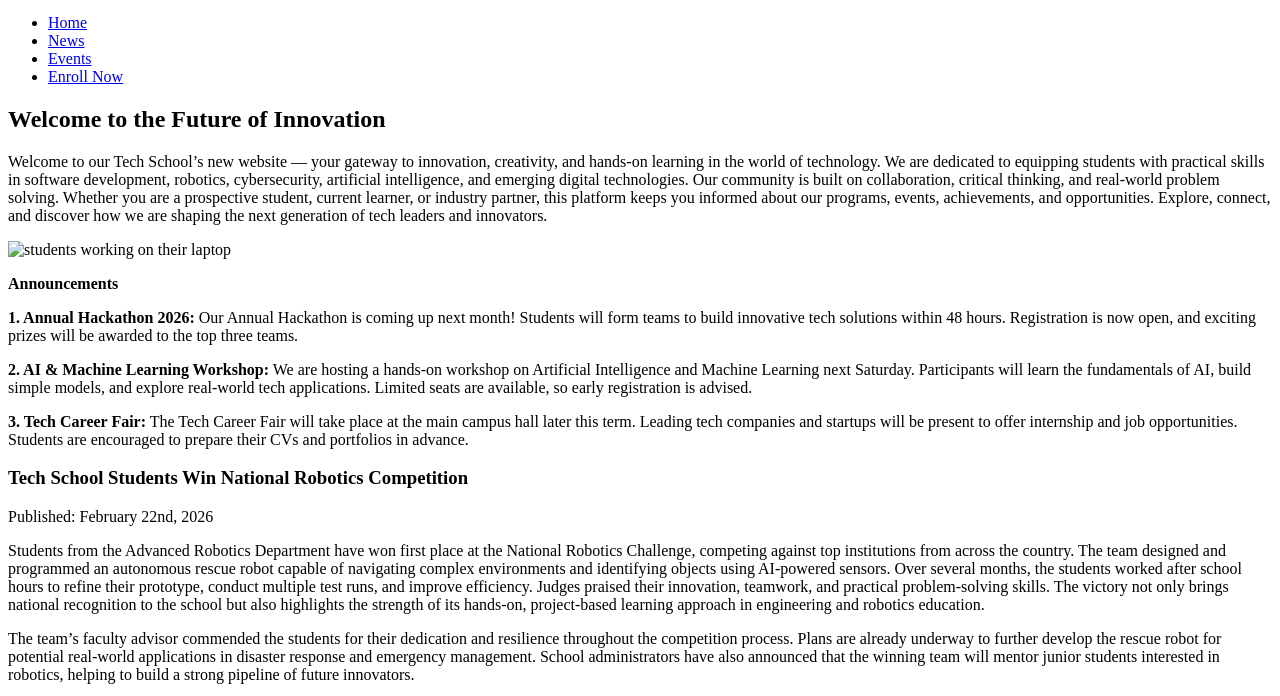
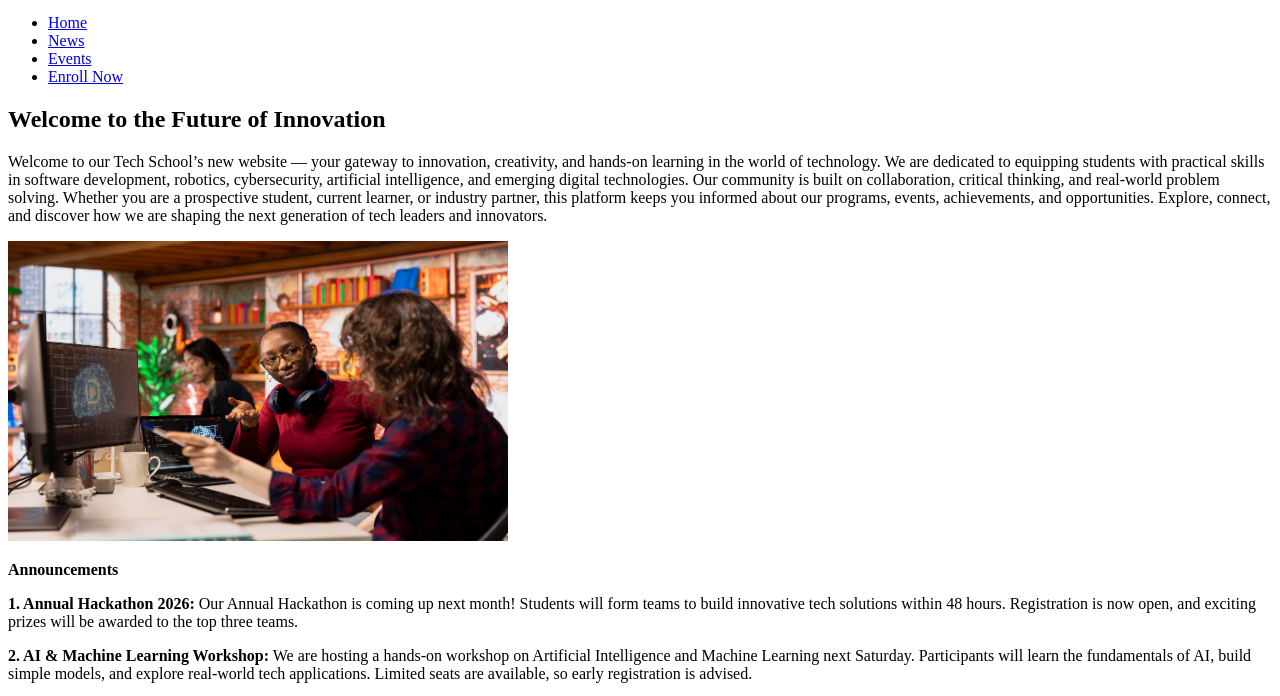
Before and after one commit to adventure1010/project_1_news_portal.html, a plain HTML site: page index.html in a window 1280 px wide. Shown: the part 100-796 px from the top of the page. Drawn offline with Linux system fonts and the light colour scheme.

Commit message:
Update index.html

```diff
--- a/index.html
+++ b/index.html
@@ -46,7 +46,7 @@
                 programs, events, achievements, and opportunities. Explore, connect, and discover how we are shaping the
                 next generation of tech leaders and innovators.
             </p>
-            <img src="./image/ensg_group_7_tech_school.jpg" alt="students working on their laptop" width="500"
+            <img src="./ensg_group_7_tech_school.jpg" alt="students working on their laptop" width="500"
                 height="300">
             <aside>
 
@@ -368,4 +368,5 @@
 
 </body>
 
+
 </html>
```
